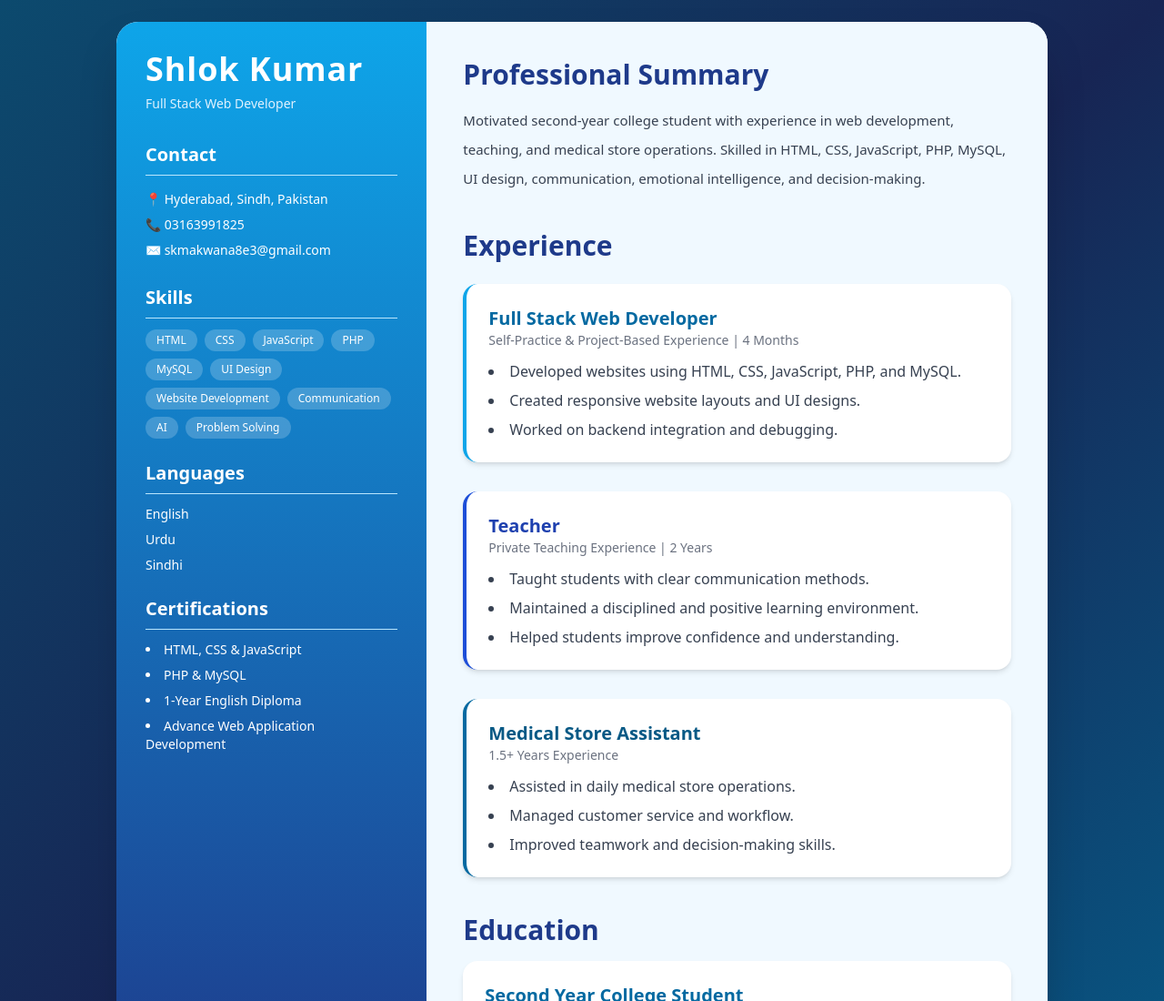
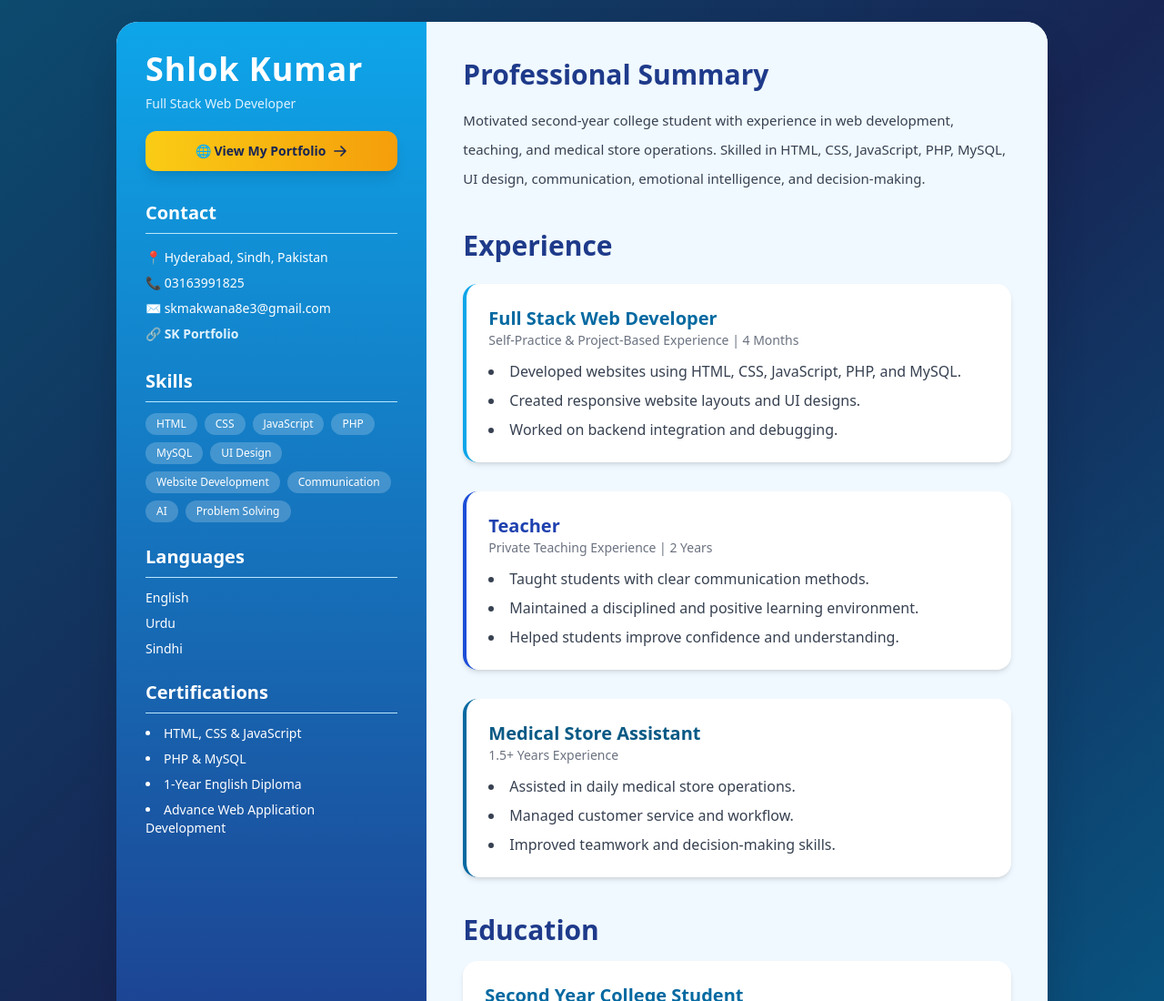
Before and after one commit to shilok1/SK.CV, a plain HTML site: page index.html in a window 1280 px wide. Shown: the top 1100 px of the page at 91% size. Drawn offline with nearby package versions, Linux system fonts and the light colour scheme.

Commit message:
Add portfolio link and highlight it in sidebar

```diff
--- a/index.html
+++ b/index.html
@@ -24,6 +24,16 @@
         <p class="text-sky-100 mt-2 text-sm">
           Full Stack Web Developer
         </p>
+
+        <!-- Highlighted Portfolio Button -->
+        <div class="mt-5">
+          <a href="https://shilok1.github.io/SK_Portfolio/" target="_blank" rel="noopener noreferrer" class="inline-flex items-center justify-center gap-2 w-full bg-gradient-to-r from-yellow-400 to-amber-500 hover:from-yellow-300 hover:to-amber-400 text-blue-950 font-bold py-3 px-4 rounded-xl shadow-lg transform hover:-translate-y-0.5 transition-all duration-150 text-sm">
+            <span>🌐 View My Portfolio</span>
+            <svg class="w-4 h-4" fill="none" stroke="currentColor" stroke-width="2.5" viewBox="0 0 24 24" xmlns="http://www.w3.org/2000/svg">
+              <path stroke-linecap="round" stroke-linejoin="round" d="M13.5 4.5L21 12m0 0l-7.5 7.5M21 12H3"></path>
+            </svg>
+          </a>
+        </div>
       </div>
 
       <div class="space-y-6">
@@ -44,6 +54,10 @@
 
           <p class="text-sm leading-7 break-all">
             ✉️ skmakwana8e3@gmail.com
+          </p>
+
+          <p class="text-sm leading-7 break-all">
+            🔗 <a href="https://shilok1.github.io/SK_Portfolio/" target="_blank" rel="noopener noreferrer" class="text-sky-100 hover:text-white hover:underline font-semibold">SK Portfolio</a>
           </p>
         </div>
 
```
